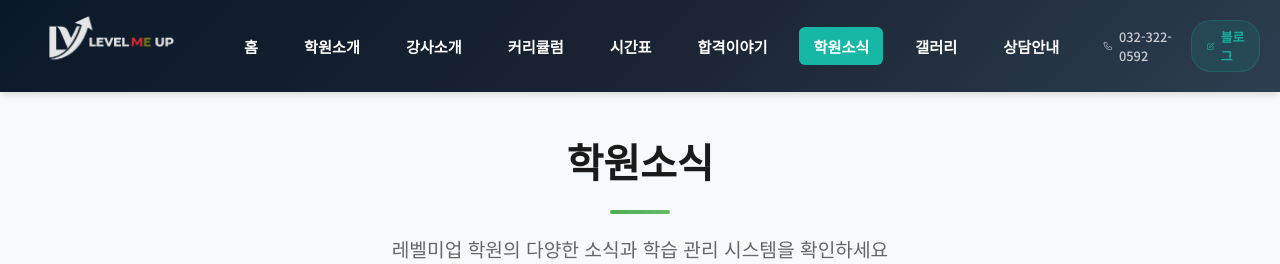
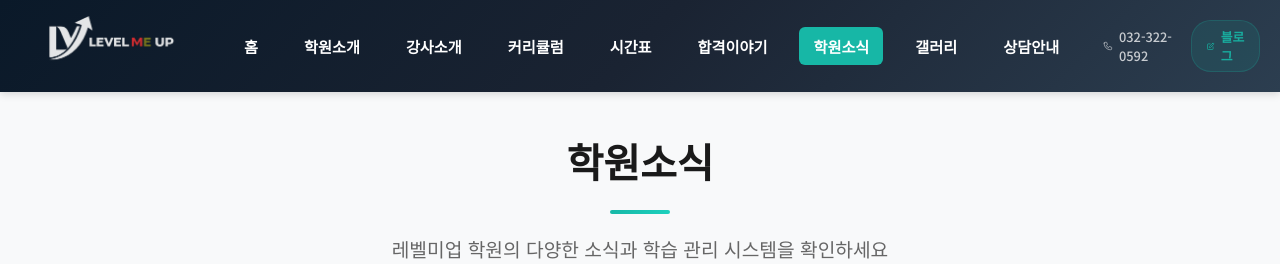
Before and after one commit to levelmeup0102-ship-it/levelmeup, a React (Create React App) app in the folder levelmeup-academy/: page /events in a window 1280 px wide. Shown: the top 264 px of the page. Built offline with nearby package versions, Linux system fonts and the light colour scheme; a web font is replaced by a local one.

Commit message:
style: 학원소식 제목 밑줄을 포인트 컬러로 변경
- PageTitle::after 색상: 녹색 → 민트 그라데이션
- 사이트 전체 포인트 컬러와 통일

```diff
--- a/levelmeup-academy/src/pages/Events.tsx
+++ b/levelmeup-academy/src/pages/Events.tsx
@@ -21,7 +21,7 @@ const PageTitle = styled.h1`
     display: block;
     width: 60px;
     height: 4px;
-    background: linear-gradient(135deg, #4CAF50 0%, #66BB6A 100%);
+    background: linear-gradient(135deg, #17B7A6 0%, #1DD1BE 100%);
     margin: 20px auto;
     border-radius: 2px;
   }
```
